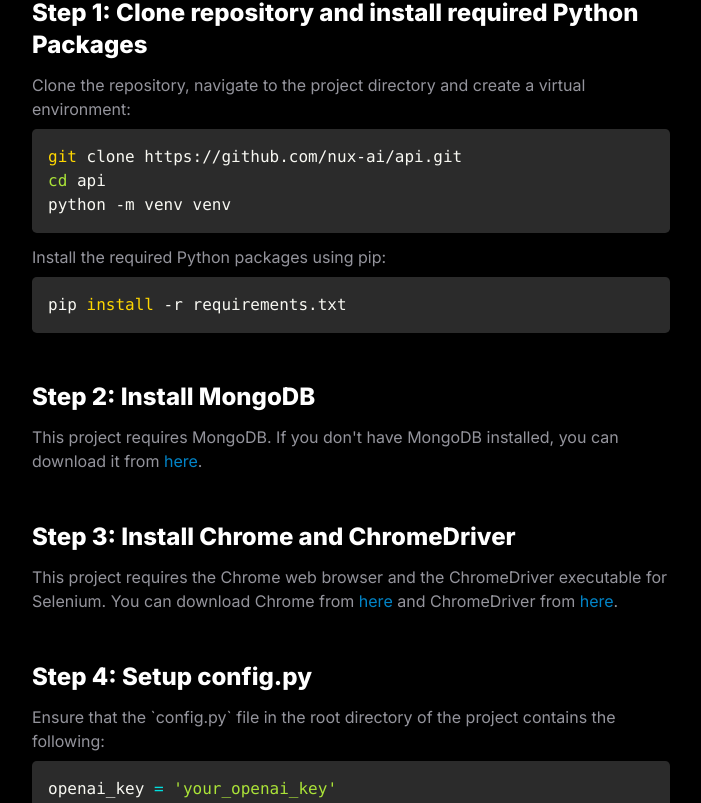
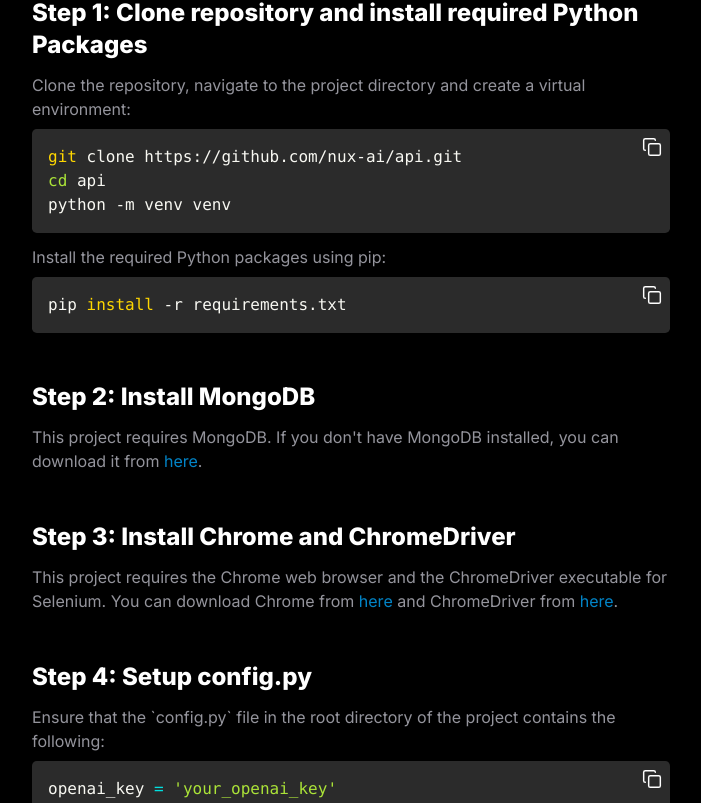
Before and after one commit to goudete/shroominic-docs, a Next.js app: page /api-quickstart in a window 1280 px wide. Shown: the part 1232-2035 px from the top of the page, without its empty margins (338-1039 px from the left). Built offline with nearby package versions, Linux system fonts and the light colour scheme; no server answers.

Commit message:
sleek ux

```diff
--- /dev/null
+++ b/src/components/codeBlockWithCopy.tsx
@@ -0,0 +1,34 @@
+import { Prism as SyntaxHighlighter } from 'react-syntax-highlighter';
+import { a11yDark } from 'react-syntax-highlighter/dist/esm/styles/prism';
+
+
+import { useState } from 'react';
+
+export default function CodeBlockWithCopy({ codeContent, language }: { codeContent: string, language: string }) {
+  const [copied, setCopied] = useState(false);
+
+  const handleCopyClick = () => {
+    navigator.clipboard.writeText(codeContent)
+      .then(() => {
+        setCopied(true);
+        setTimeout(() => setCopied(false), 2000);  // Reset after 2 seconds
+      });
+  };
+
+  return (
+    <div className="relative">
+      <SyntaxHighlighter
+        language={language}
+        style={a11yDark}
+      >
+        {codeContent}
+      </SyntaxHighlighter>
+      <div className="absolute top-2 right-2 cursor-pointer" onClick={handleCopyClick}>
+        {copied ?
+          (<svg xmlns="http://www.w3.org/2000/svg" width="20" height="20" viewBox="0 0 24 24" fill="none" stroke="currentColor" strokeWidth="1.75" strokeLinecap="round" strokeLinejoin="round" className="lucide lucide-check"><polyline points="20 6 9 17 4 12" /></svg>) :
+          (<svg xmlns="http://www.w3.org/2000/svg" width="20" height="20" viewBox="0 0 24 24" fill="none" stroke="currentColor" strokeWidth="1.75" strokeLinecap="round" strokeLinejoin="round" className="lucide lucide-copy"><rect width="14" height="14" x="8" y="8" rx="2" ry="2" /><path d="M4 16c-1.1 0-2-.9-2-2V4c0-1.1.9-2 2-2h10c1.1 0 2 .9 2 2" /></svg>)
+        }
+      </div>
+    </div>
+  );
+}
--- a/src/components/docs/apiQuickstart.tsx
+++ b/src/components/docs/apiQuickstart.tsx
@@ -1,31 +1,9 @@
 import React from 'react';
-import { Prism as SyntaxHighlighter } from 'react-syntax-highlighter';
-import { a11yDark } from 'react-syntax-highlighter/dist/esm/styles/prism';
-
+import CodeBlockWithCopy from '../codeBlockWithCopy';
 
 export default function APIQuickstart() {
 
-  return (
-    <>
-      <div className="col-span-4 md:col-span-3 overflow-y-auto">
-        <div className="grid grid-cols-4 p-10">
-          <div className="col-span-4 md:col-span-3">
-            <div className="text-4xl font-extrabold mb-3">
-              API Quickstart
-            </div>
-            <div className="text-[#94949c]">
-              Get up and running with the NUX API in 5 minutes.
-            </div>
-
-            <div className="text-4xl font-extrabold mb-3 mt-16">
-              Dependencies
-            </div>
-            <div className="">
-              <SyntaxHighlighter
-                language="text"
-                style={a11yDark}
-              >
-                {`Werkzeug==2.0.2
+  const dependenciesText = `Werkzeug==2.0.2
 Flask==2.0.2
 requests==2.28.2
 sentence_transformers==2.2.2
@@ -47,23 +25,50 @@
 selenium==4.12.0
 sentry_sdk==1.30.0
 whisper==1.1.10
-`
+`;
+
+  const configText = `openai_key = 'your_openai_key'
+eleven_labs_key = 'your_eleven_labs_key'
+mixpeek_aws_creds = {
+  "s3_bucket": "your_s3_bucket_name",
+  "aws_access_key": "your_aws_access_key_id",
+  "aws_secret_key": "your_aws_secret_access_key",
+  "region": "us-east-2",
 }
-              </SyntaxHighlighter>
+mongo_url = 'your_mongodb_url' # MongoDB URL and Atlas credentials for connecting to a specific MongoDB cluster
+atlas_credentials = {
+  'group_id': 'your_group_id',
+  'cluster_name': 'your_cluster_name',
+  'public_key': 'your_public_key',
+  'private_key': 'your_private_key'
+}`;
+
+  return (
+    <>
+      <div className="col-span-4 md:col-span-3 overflow-y-auto">
+        <div className="grid grid-cols-4 p-10">
+          <div className="col-span-4 md:col-span-3">
+            <div className="text-4xl font-extrabold mb-3">
+              API Quickstart
             </div>
+            <div className="text-[#94949c]">
+              Get up and running with the NUX API in 5 minutes.
+            </div>
+
+            <div className="text-4xl font-extrabold mb-3 mt-16">
+              Dependencies
+            </div>
+            <CodeBlockWithCopy
+              codeContent={dependenciesText}
+              language='text'
+            />
             <div className="text-2xl font-extrabold mb-3 mt-16">
               Supported Python Version
             </div>
-            <div className="">
-              <SyntaxHighlighter
-                language="text"
-                style={a11yDark}
-              >
-                {`python3.10`
-}
-              </SyntaxHighlighter>
-            </div>
-
+            <CodeBlockWithCopy
+              codeContent={`python 3.10`}
+              language='text'
+            />
 
             <div className="text-4xl font-extrabold mb-3 mt-16">
               Installation
@@ -78,28 +83,19 @@
             <div className="text-[#94949c]">
               Clone the repository, navigate to the project directory and create a virtual environment:
             </div>
-            <div className="">
-              <SyntaxHighlighter
-                language="bash"
-                style={a11yDark}
-              >
-                {`git clone https://github.com/nux-ai/api.git
+            <CodeBlockWithCopy
+              codeContent={`git clone https://github.com/nux-ai/api.git
 cd api
 python -m venv venv`}
-              </SyntaxHighlighter>
-            </div>
+              language='bash'
+            />
             <div className="text-[#94949c] mt-3">
               Install the required Python packages using pip:
             </div>
-            <div className="">
-              <SyntaxHighlighter
-                language="bash"
-                style={a11yDark}
-              >
-                {`pip install -r requirements.txt`}
-              </SyntaxHighlighter>
-            </div>
-
+            <CodeBlockWithCopy
+              codeContent={`pip install -r requirements.txt`}
+              language='bash'
+            />
             <div className="text-2xl font-extrabold mb-3 mt-12">
               Step 2: Install MongoDB
             </div>
@@ -120,26 +116,10 @@
             <div className="text-[#94949c]">
               Ensure that the `config.py` file in the root directory of the project contains the following:
             </div>
-            <div className="">
-              <SyntaxHighlighter language="python" style={a11yDark}>
-                {`openai_key = 'your_openai_key'
-eleven_labs_key = 'your_eleven_labs_key'
-mixpeek_aws_creds = {
-  "s3_bucket": "your_s3_bucket_name",
-  "aws_access_key": "your_aws_access_key_id",
-  "aws_secret_key": "your_aws_secret_access_key",
-  "region": "us-east-2",
-}
-mongo_url = 'your_mongodb_url' # MongoDB URL and Atlas credentials for connecting to a specific MongoDB cluster
-atlas_credentials = {
-  'group_id': 'your_group_id',
-  'cluster_name': 'your_cluster_name',
-  'public_key': 'your_public_key',
-  'private_key': 'your_private_key'
-}
-              `}
-              </SyntaxHighlighter>
-            </div>
+            <CodeBlockWithCopy
+              codeContent={configText}
+              language='python'
+            />
 
             <div className="text-2xl font-extrabold mb-3 mt-12">
               Step 5: Run the Application
@@ -147,11 +127,10 @@
             <div className="text-[#94949c]">
               Finally, you can run the Flask application using the following command:
             </div>
-            <div className="">
-              <SyntaxHighlighter language="bash" style={a11yDark}>
-                {`python manage.py`}
-              </SyntaxHighlighter>
-            </div>
+            <CodeBlockWithCopy
+              codeContent={`python manage.py`}
+              language='bash'
+            />
             <div className="text-[#94949c]">
               This will start up the Flask app with the API routes defined in the `Controllers` module.
             </div>
--- a/src/components/docs/dashboardQuickstart.tsx
+++ b/src/components/docs/dashboardQuickstart.tsx
@@ -1,6 +1,7 @@
 import React from 'react';
 import { Prism as SyntaxHighlighter } from 'react-syntax-highlighter';
 import { a11yDark } from 'react-syntax-highlighter/dist/esm/styles/prism';
+import CodeBlockWithCopy from '../codeBlockWithCopy';
 
 
 export default function DashboardQuickstart() {
@@ -27,22 +28,20 @@
             <div className="text-2xl font-extrabold mb-3 mt-12">
               Step 1: Clone the repository
             </div>
-            <div>
-              <SyntaxHighlighter language="bash" style={a11yDark}>
-                {`git clone https://github.com/nux-ai/dash.git`}
-              </SyntaxHighlighter>
-            </div>
+            <CodeBlockWithCopy
+              codeContent={`git clone https://github.com/nux-ai/dash.git`}
+              language='bash'
+            />
 
             <div className="text-2xl font-extrabold mb-3 mt-12">
               Step 2: Install dependencies and run the server
             </div>
-            <div>
-              <SyntaxHighlighter language="bash" style={a11yDark}>
-                {`cd dash/
+            <CodeBlockWithCopy
+              codeContent={`cd dash/
 npm i
 npm run dev`}
-              </SyntaxHighlighter>
-            </div>
+              language='bash'
+            />
 
           </div>
           {/* <div className="col-span-1">
```
